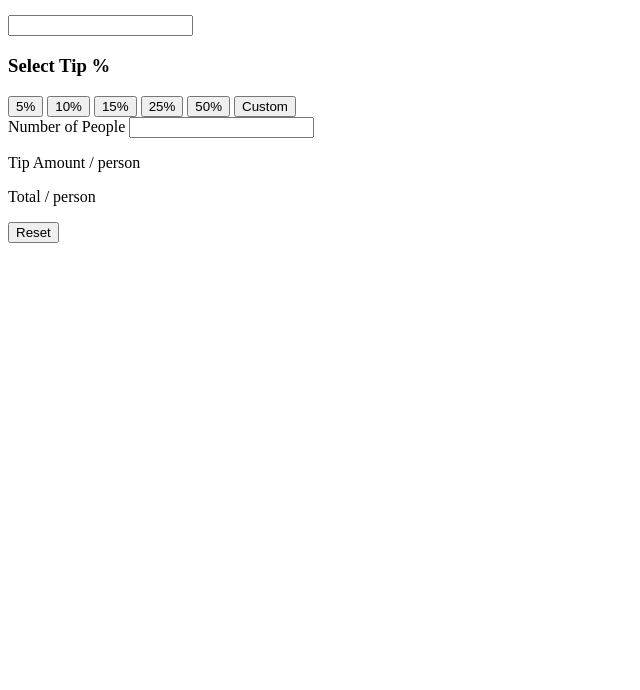
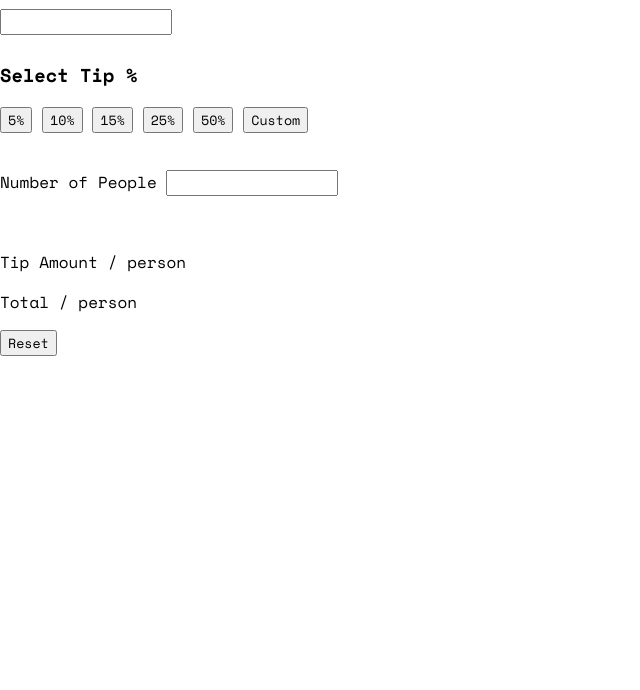
Before and after one commit to Caresle-Archive/tip-calculator, a plain HTML site: page index.html in a window 1280 px wide. Shown: the part 110-800 px from the top of the page, without its empty margins (0-640 px from the left). Drawn offline with nearby package versions, Linux system fonts and the light colour scheme.

Commit message:
Add basic font, colors in variables

```diff
--- a/index.html
+++ b/index.html
@@ -1,51 +1,44 @@
 <!DOCTYPE html>
 <html lang="en">
   <head>
-  <meta charset="UTF-8">
-  <meta name="viewport" content="width=device-width, initial-scale=1.0"> <!-- displays site properly based on user's device -->
+    <meta charset="UTF-8" />
+    <meta name="viewport" content="width=device-width, initial-scale=1.0" />
 
-  <link rel="icon" type="image/png" sizes="32x32" href="./images/favicon-32x32.png">
+    <link
+      rel="icon"
+      type="image/png"
+      sizes="32x32"
+      href="./images/favicon-32x32.png"
+    />
 
     <title>Frontend Mentor | Tip calculator app</title>
-
-  <!-- Feel free to remove these styles or customise in your own stylesheet 👍 -->
-  <style>
-    .attribution { font-size: 11px; text-align: center; }
-    .attribution a { color: hsl(228, 45%, 44%); }
-  </style>
+    <link rel="preconnect" href="https://fonts.googleapis.com" />
+    <link rel="preconnect" href="https://fonts.gstatic.com" crossorigin />
+    <link
+      href="https://fonts.googleapis.com/css2?family=Space+Mono:wght@400;700&display=swap"
+      rel="stylesheet"
+    />
+    <link rel="stylesheet" href="./css/style.css" />
   </head>
   <body>
+    <div id="main-container">
       <img src="./images/logo.svg" alt="logo" />
-  <main>
+      <main id="tip-calculator">
         <div>
-      <h3>
-        Bill
-      </h3>
+          <h3>Bill</h3>
           <input type="number" name="" id="" />
         </div>
 
         <div>
-      <h3>
-        Select Tip %
-      </h3>
-      <button>
-        5%
-      </button>
-      <button>
-        10%
-      </button>
-      <button>
-        15%
-      </button>
-      <button>
-        25%
-      </button>
-      <button>
-        50%
-      </button>
-      <button>
-        Custom
-      </button>
+          <h3>Select Tip %</h3>
+          <div>
+            <button>5%</button>
+            <button>10%</button>
+            <button>15%</button>
+            <button>25%</button>
+            <button>50%</button>
+            <button>Custom</button>
+          </div>
         </div>
 
         <div>
@@ -70,11 +63,10 @@
             <p></p>
           </div>
 
-      <button>
-        Reset
-      </button>
+          <button>Reset</button>
         </div>
       </main>
+    </div>
 
     <!-- <div class="attribution">
     Challenge by <a href="https://www.frontendmentor.io?ref=challenge" target="_blank">Frontend Mentor</a>.
--- a/scss/style.scss
+++ b/scss/style.scss
@@ -0,0 +1,36 @@
+// Primary
+$strong-cyan: hsl(172, 67%, 45%);
+
+// Neutral
+$very-dark-cyan: hsl(183, 100%, 15%);
+$dark-grayish-cyan: hsl(186, 14%, 43%);
+$dark-grayish-cyan: hsl(184, 14%, 56%);
+$light-grayish-cyan: hsl(185, 41%, 84%);
+$light-grayish-cyan: hsl(189, 41%, 97%);
+$white: hsl(0, 0%, 100%);
+
+$font-weight-small: 400;
+$font-weight-big: 700;
+$font-size-forms: 24px;
+
+* {
+	font-family: 'Space Mono', monospace;
+	box-sizing: border-box;
+}
+
+html, body {
+	margin: 0;
+	height: 100vh;
+}
+
+#main-container {
+	display: grid;
+	grid-template-columns: 1fr;
+	grid-template-rows: 54px 420px;
+}
+
+#tip-calculator {
+	display: grid;
+	grid-template-columns: 1fr;
+	grid-template-rows: 98px 128px 64px 128px;
+}
```
Also changed, not shown: css/style.css, 1 other file. Lines whose indentation alone changed are shown as unchanged.
